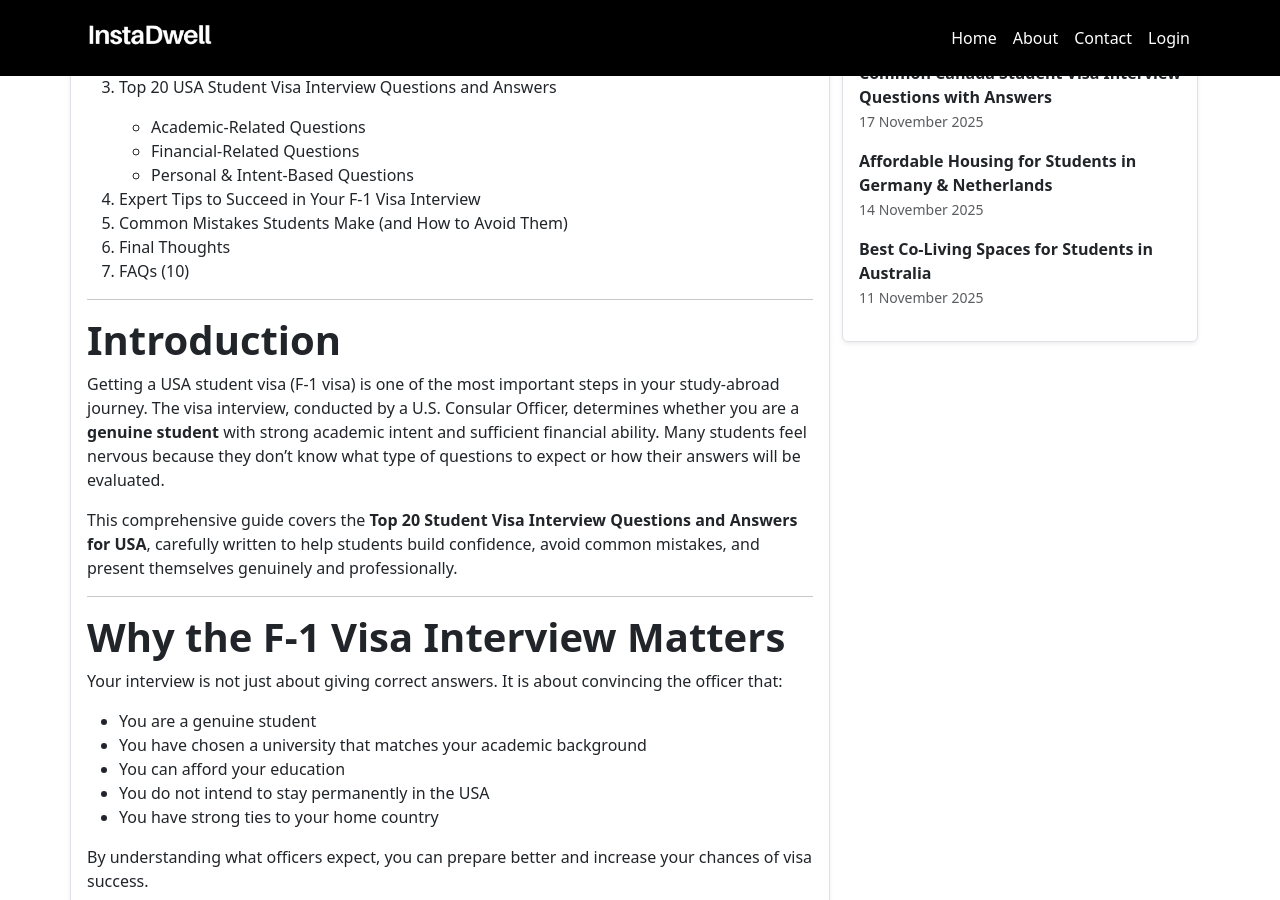
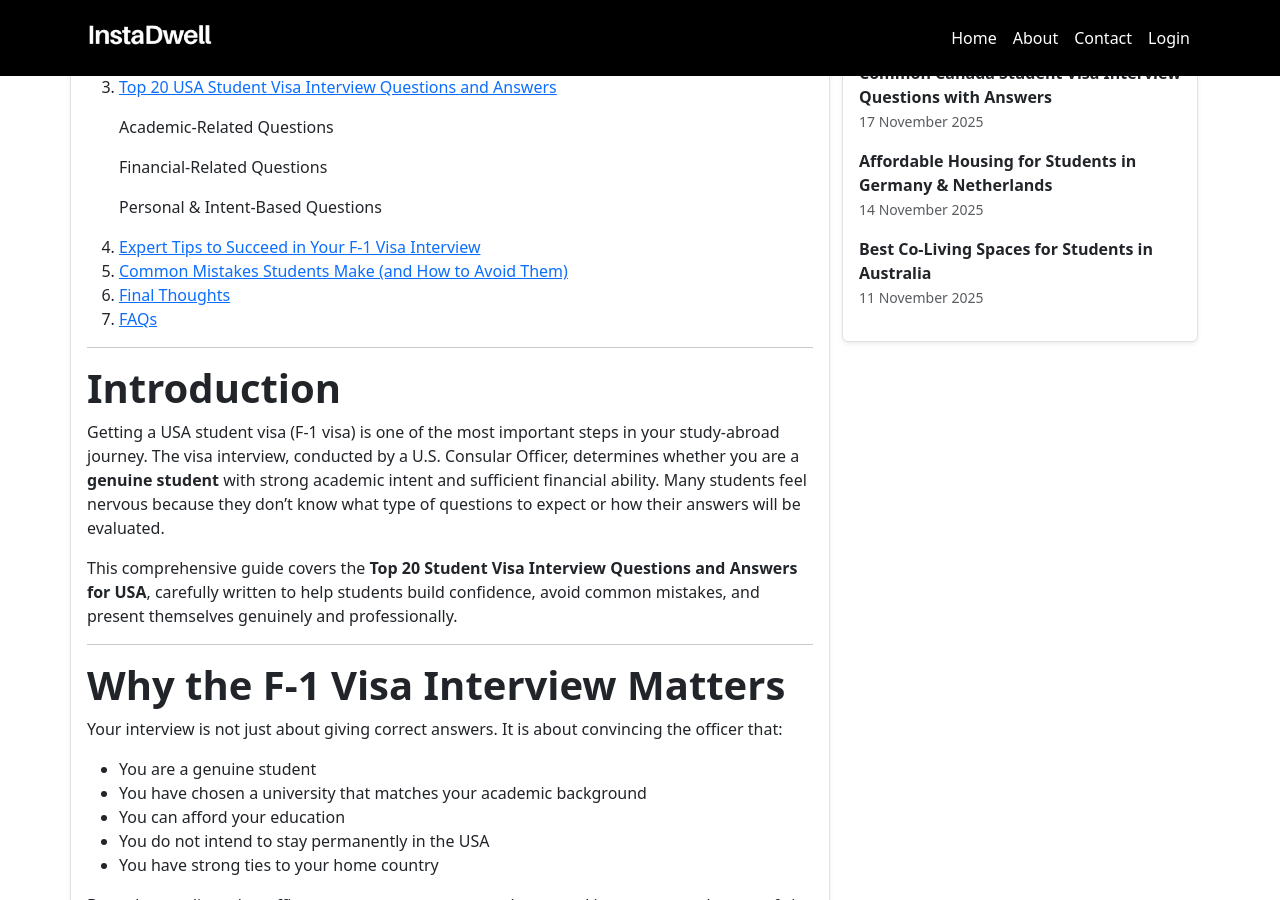
Before and after one commit to instadw/instadwell-blog, a Jekyll site: the page built from _posts/2025-11-28-top-20-student-visa-interview-questions-and-answers-for-usa.md, in a window 1280 px wide and 900 px high, scrolled down 676 px. Built offline with Jekyll 4.4.1, drawn with Linux system fonts in a browser that asks for light colours.

Commit message:
Update 2025-11-28-top-20-student-visa-interview-questions-and-answers-for-usa.md

```diff
--- a/_posts/2025-11-28-top-20-student-visa-interview-questions-and-answers-for-usa.md
+++ b/_posts/2025-11-28-top-20-student-visa-interview-questions-and-answers-for-usa.md
@@ -11,17 +11,20 @@ date: 2025-11-28T09:14:00.000+05:30
 
 ## **Table of Contents**
 
-1. Introduction
-2. Why the F-1 Visa Interview Matters
-3. Top 20 USA Student Visa Interview Questions and Answers
+1. [Introduction](introduction)
+2. [Why the F-1 Visa Interview Matters](why-the-f-1-visa-interview-matters)
+3. [Top 20 USA Student Visa Interview Questions and Answers](top-20-usa-student-visa-interview-questions-and-answers)
 
-   * Academic-Related Questions
-   * Financial-Related Questions
-   * Personal & Intent-Based Questions
-4. Expert Tips to Succeed in Your F-1 Visa Interview
-5. Common Mistakes Students Make (and How to Avoid Them)
-6. Final Thoughts
-7. FAQs (10)
+   Academic-Related Questions
+
+   Financial-Related Questions
+
+   Personal & Intent-Based Questions
+
+4. [Expert Tips to Succeed in Your F-1 Visa Interview](expert-tips-to-succeed-in-your-f-1-visa-interview)
+5. [Common Mistakes Students Make (and How to Avoid Them)](common-mistakes-students-make-and-how-to-avoid-them)
+6. [Final Thoughts](final-thoughts)
+7. [FAQs](faqs)
 
 ---
 
```
